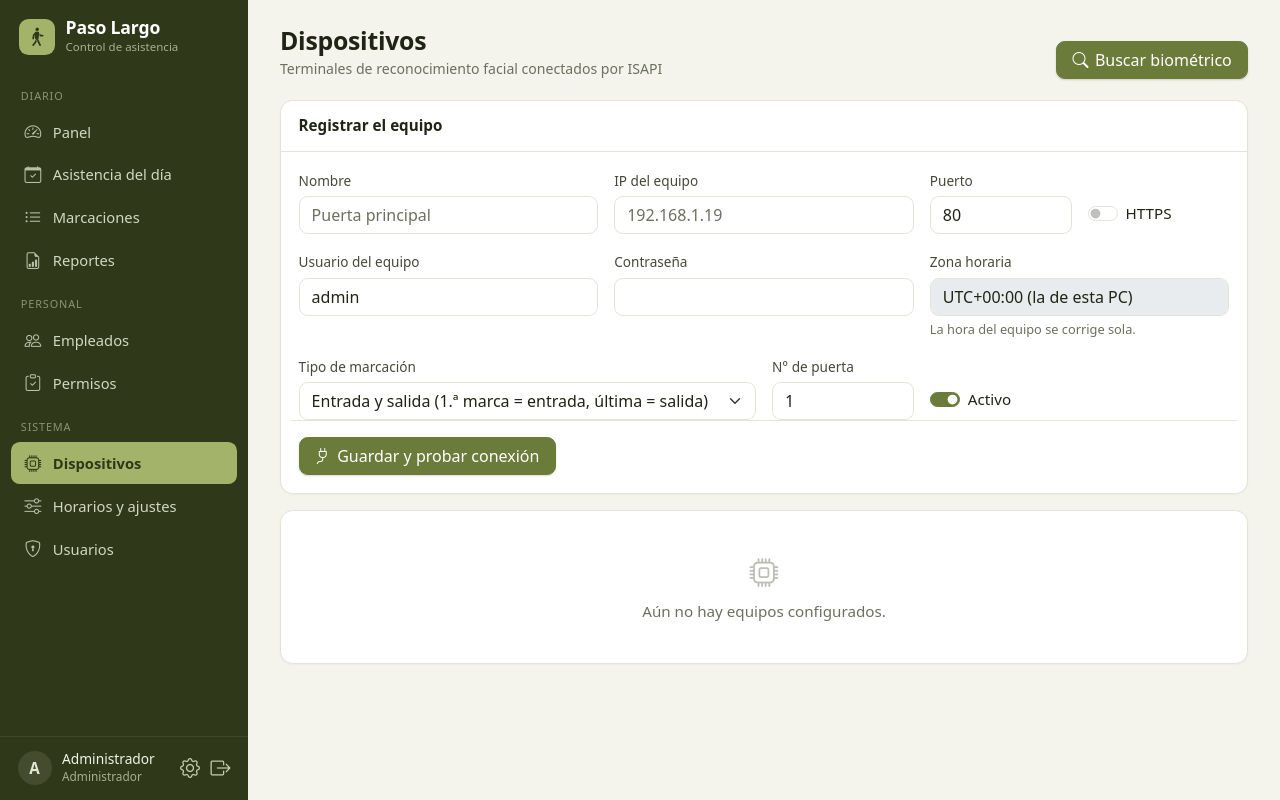
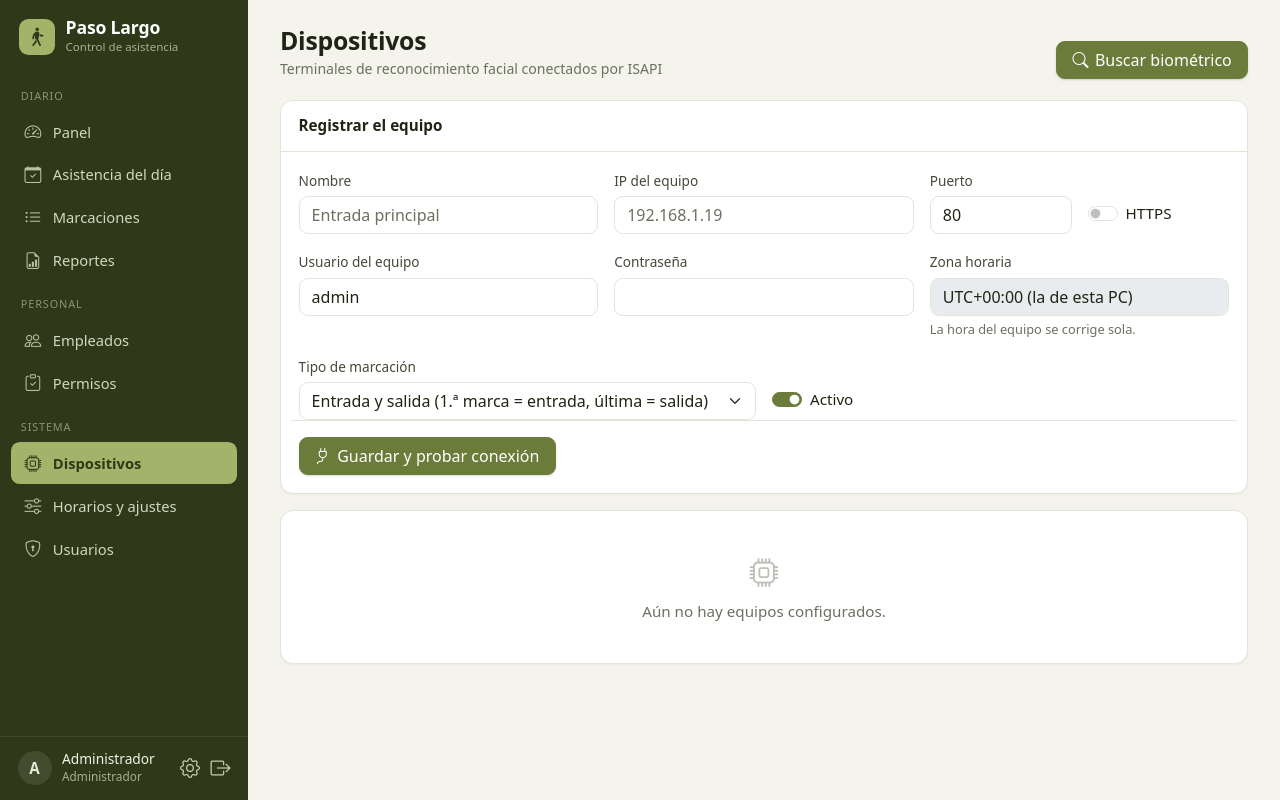
Before and after one commit to hugorms/paso-largo-asistencia, a FastAPI app: page /dispositivos in a window 1280 px wide. Run offline with FastAPI, Linux system fonts and the light colour scheme; the visitor is signed in with stand-in values (Sample User, id 1); data comes from the database, SQL or seed files in the repository; data that the repository does not hold is empty; some libraries are stand-ins or nearby versions.

Commit message:
Quitar botones y textos de abrir puertas: el biométrico solo marca asistencia
Co-Authored-By: Claude Opus 5.5 (1M context) <noreply@anthropic.com>

```diff
--- a/app/main.py
+++ b/app/main.py
@@ -770,7 +770,7 @@ async def device_save(request: Request):
 
 @app.post("/dispositivos/{did}/{action}")
 async def device_action(request: Request, did: int, action: str):
-    u = user(request, "admin", "supervisor") if action.startswith("puerta") else user(request, "admin")
+    u = user(request, "admin")
     dev = db.q1("SELECT * FROM devices WHERE id=?", (did,))
     if not dev:
         flash(request, "Ese equipo ya no existe.", "danger")
@@ -793,11 +793,6 @@ async def device_action(request: Request, did: int, action: str):
             poller.wake.set()
             flash(request, f"Conectado: {dev['name']} ahora está en {host.lower()} "
                            f"({info.get('model')}, serie {info.get('serialNumber')}).")
-        elif action.startswith("puerta-"):
-            cmd = {"puerta-abrir": "open", "puerta-cerrar": "close", "puerta-siempre-abierta": "alwaysOpen",
-                   "puerta-normal": "close", "puerta-siempre-cerrada": "alwaysClose"}[action]
-            await run_in_threadpool(c.door, cmd, dev["door_no"] or 1)
-            flash(request, f"Comando '{cmd}' enviado a la puerta de {dev['name']}.")
         elif action == "hora":
             await run_in_threadpool(c.set_time, datetime.now(), devices.local_offset())
             flash(request, f"Hora de {dev['name']} sincronizada con este servidor.")
--- a/app/templates/_device_form.html
+++ b/app/templates/_device_form.html
@@ -1,6 +1,6 @@
 <form method="post" action="/dispositivos/guardar" class="row g-3">
   <input type="hidden" name="id" value="{{ dv.id or '' }}">
-  <div class="col-md-4"><label class="form-label">Nombre</label><input name="name" value="{{ dv.name or '' }}" class="form-control" required placeholder="Puerta principal"></div>
+  <div class="col-md-4"><label class="form-label">Nombre</label><input name="name" value="{{ dv.name or '' }}" class="form-control" required placeholder="Entrada principal"></div>
   <div class="col-md-4"><label class="form-label">IP del equipo</label><input name="host" value="{{ dv.host or '' }}" class="form-control mono" required placeholder="192.168.1.19"></div>
   <div class="col-6 col-md-2"><label class="form-label">Puerto</label><input name="port" type="number" value="{{ dv.port or 80 }}" class="form-control mono"></div>
   <div class="col-6 col-md-2 d-flex align-items-end"><div class="form-check form-switch mb-2"><input class="form-check-input" type="checkbox" role="switch" name="https" value="1" {{ 'checked' if dv.https }}><label class="form-check-label">HTTPS</label></div></div>
@@ -9,7 +9,7 @@
   <div class="col-md-4"><label class="form-label">Zona horaria</label><input value="UTC{{ local_offset() }} (la de esta PC)" class="form-control" disabled><div class="form-text">La hora del equipo se corrige sola.</div></div>
   <div class="col-md-6"><label class="form-label">Tipo de marcación</label><select name="direction" class="form-select">
     {% for v,l in [('ambos','Entrada y salida (1.ª marca = entrada, última = salida)'),('entrada','Solo entrada'),('salida','Solo salida')] %}<option value="{{ v }}" {{ 'selected' if dv.direction == v }}>{{ l }}</option>{% endfor %}</select></div>
-  <div class="col-6 col-md-2"><label class="form-label">N° de puerta</label><input name="door_no" type="number" value="{{ dv.door_no or 1 }}" class="form-control mono"></div>
+  <input name="door_no" type="hidden" value="{{ dv.door_no or 1 }}">
   <div class="col-6 col-md-4 d-flex align-items-end"><div class="form-check form-switch mb-2"><input class="form-check-input" type="checkbox" role="switch" name="active" value="1" {{ 'checked' if dv.active or not dv.id }}><label class="form-check-label">Activo</label></div></div>
   <div class="col-12 form-actions mt-0"><button class="btn btn-primary"><i class="bi bi-plug"></i> Guardar y probar conexión</button></div>
 </form>
--- a/app/templates/dashboard.html
+++ b/app/templates/dashboard.html
@@ -50,8 +50,6 @@
         <span class="d-flex align-items-center gap-2"><span class="dot {{ 'dot-on' if dv.online else 'dot-off' }}"></span>{{ dv.name }}</span>
         <span class="d-flex align-items-center gap-2">
           <span class="small text-secondary text-truncate" style="max-width:140px">{{ 'En línea' if dv.online else (dv.last_error or 'Sin conexión') }}</span>
-          {% if u.role in ['admin','supervisor'] %}<form method="post" action="/dispositivos/{{ dv.id }}/puerta-abrir" onsubmit="return confirm('¿Abrir la puerta de {{ dv.name }}?')">
-            <button class="btn btn-sm btn-outline-primary" title="Abrir puerta"><i class="bi bi-door-open"></i> Abrir</button></form>{% endif %}
         </span></li>
       {% else %}<li class="list-group-item empty"><i class="bi bi-cpu"></i>No hay equipos. <a href="/dispositivos">Agregar uno</a></li>{% endfor %}
       </ul>
--- a/app/templates/devices.html
+++ b/app/templates/devices.html
@@ -45,12 +45,6 @@
   {% if dv.last_error and not dv.online %}<div class="alert alert-danger py-2 small mb-3"><i class="bi bi-exclamation-triangle"></i> {{ dv.last_error }}
     {% if dv.active and dv.serial %}<div class="mt-1 text-body-secondary">Si cambiaste de red, el sistema lo busca solo cada 2 minutos por su número de serie. También puedes pulsar <b>Buscar biométrico</b> arriba o escribir la IP nueva.</div>{% endif %}</div>{% endif %}
   <div class="d-flex flex-wrap gap-2">
-    {% if u.role in ['admin','supervisor'] %}
-    <form method="post" action="/dispositivos/{{ dv.id }}/puerta-abrir" onsubmit="return confirm('¿Abrir la puerta?')"><button class="btn btn-primary btn-sm"><i class="bi bi-door-open"></i> Abrir puerta</button></form>
-    <div class="dropdown"><button class="btn btn-sm btn-outline-secondary dropdown-toggle" data-bs-toggle="dropdown">Puerta</button><div class="dropdown-menu">
-      {% for a,l,i in [('puerta-siempre-abierta','Mantener abierta','unlock'),('puerta-siempre-cerrada','Bloquear (mantener cerrada)','lock'),('puerta-normal','Volver a modo normal','arrow-counterclockwise')] %}
-      <form method="post" action="/dispositivos/{{ dv.id }}/{{ a }}"><button class="dropdown-item"><i class="bi bi-{{ i }} me-2"></i>{{ l }}</button></form>{% endfor %}</div></div>
-    {% endif %}
     {% if u.role == 'admin' %}
     <form method="post" action="/dispositivos/{{ dv.id }}/probar"><button class="btn btn-sm btn-outline-secondary"><i class="bi bi-plug"></i> Probar</button></form>
     <form method="post" action="/dispositivos/{{ dv.id }}/hora"><button class="btn btn-sm btn-outline-secondary"><i class="bi bi-clock"></i> Sincronizar hora</button></form>
--- a/app/templates/events.html
+++ b/app/templates/events.html
@@ -8,7 +8,7 @@
   <div class="col-6 col-md-2"><label class="form-label">Hasta</label><input type="date" name="hasta" value="{{ hasta }}" class="form-control"></div>
   <div class="col-md-3"><label class="form-label">Empleado</label><select name="emp" class="form-select"><option value="">Todos</option>{% for e in emps %}<option value="{{ e.employee_no }}" {{ 'selected' if emp == e.employee_no }}>{{ e.name }}</option>{% endfor %}</select></div>
   <div class="col-md-2"><label class="form-label">Equipo</label><select name="dev" class="form-select"><option value="">Todos</option>{% for dv in devs %}<option value="{{ dv.id }}" {{ 'selected' if dev|string == dv.id|string }}>{{ dv.name }}</option>{% endfor %}</select></div>
-  <div class="col-md-2"><div class="form-check mb-2"><input class="form-check-input" type="checkbox" name="todos" value="1" id="todos" {{ 'checked' if todos }}><label class="form-check-label" for="todos">Incluir eventos de puerta</label></div></div>
+  <div class="col-md-2"><div class="form-check mb-2"><input class="form-check-input" type="checkbox" name="todos" value="1" id="todos" {{ 'checked' if todos }}><label class="form-check-label" for="todos">Incluir otros eventos del equipo</label></div></div>
   <div class="col-md-1"><button class="btn btn-primary w-100">Ver</button></div>
 </form>
 </div>
--- a/app/templates/users.html
+++ b/app/templates/users.html
@@ -2,7 +2,7 @@
 {% block content %}
 <div class="page-head"><div><h1>Usuarios del sistema</h1><div class="sub">Quién puede entrar a Paso Largo y qué puede hacer</div></div></div>
 <div class="row g-3 mb-3">
-  {% for k, i, t in [('admin','shield-check','Todo, incluidos equipos y usuarios'),('supervisor','person-gear','Empleados, asistencia, permisos, horarios y abrir puertas'),('consulta','eye','Solo ver panel, asistencia y reportes')] %}
+  {% for k, i, t in [('admin','shield-check','Todo, incluidos equipos y usuarios'),('supervisor','person-gear','Empleados, asistencia, permisos y horarios'),('consulta','eye','Solo ver panel, asistencia y reportes')] %}
   <div class="col-md-4"><div class="card stat"><div class="d-flex gap-3 align-items-center"><div class="ico ico-primary"><i class="bi bi-{{ i }}"></i></div><div><div class="fw-semibold">{{ roles[k] }}</div><div class="small text-secondary">{{ t }}</div></div></div></div></div>
   {% endfor %}
 </div>
```
